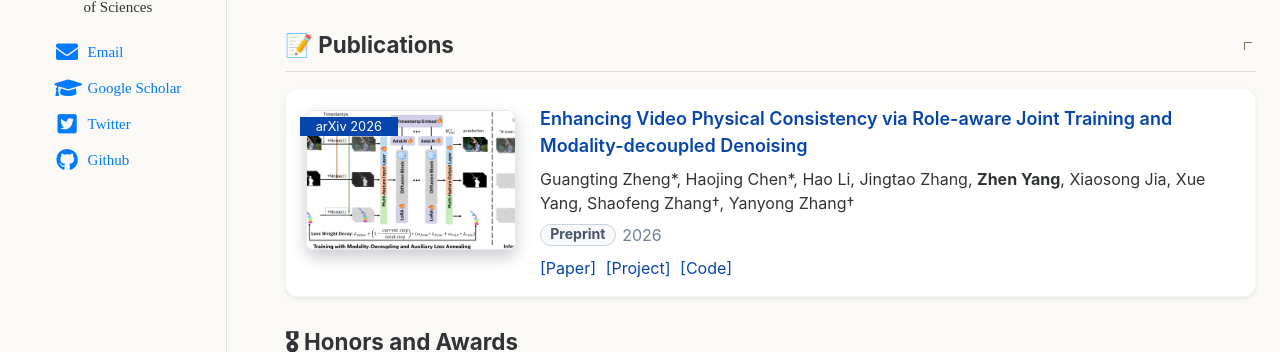
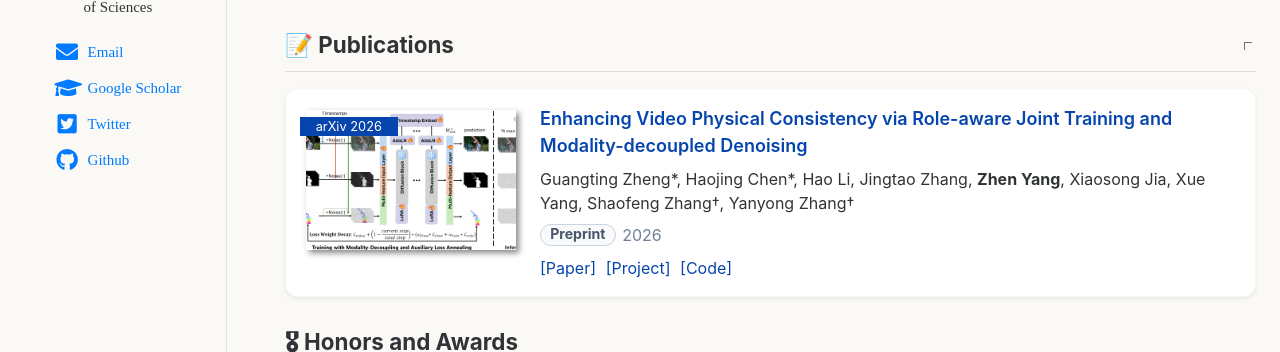
Before and after one commit to MichaelYeung2004/michaelyeung2004.github.io, a Jekyll site: the page built from _pages/about.md, in a window 1280 px wide. Shown: the part 344-696 px from the top of the page. Built offline with Jekyll 4.4.1, drawn with Linux system fonts in a browser that asks for light colours.

Commit message:
Match reference square paper thumbnails and shadow

```diff
--- a/_sass/_publication-cards.scss
+++ b/_sass/_publication-cards.scss
@@ -30,9 +30,9 @@
             height: 100%;
             object-fit: cover;
             object-position: center;
-            border: 1px solid #e5e7eb;
-            border-radius: 8px;
-            box-shadow: 0 7px 16px rgba(15, 23, 42, 0.22);
+            border: 0;
+            border-radius: 0;
+            box-shadow: 3px 3px 6px #888;
         }
     }
 
```
